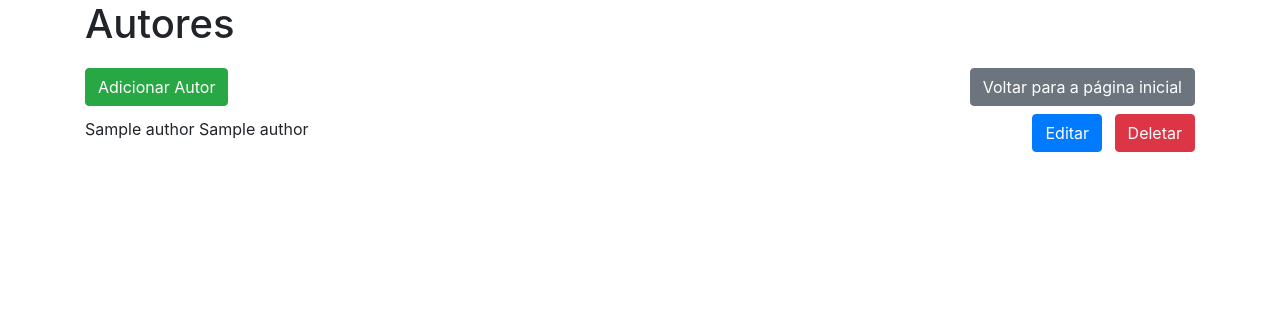
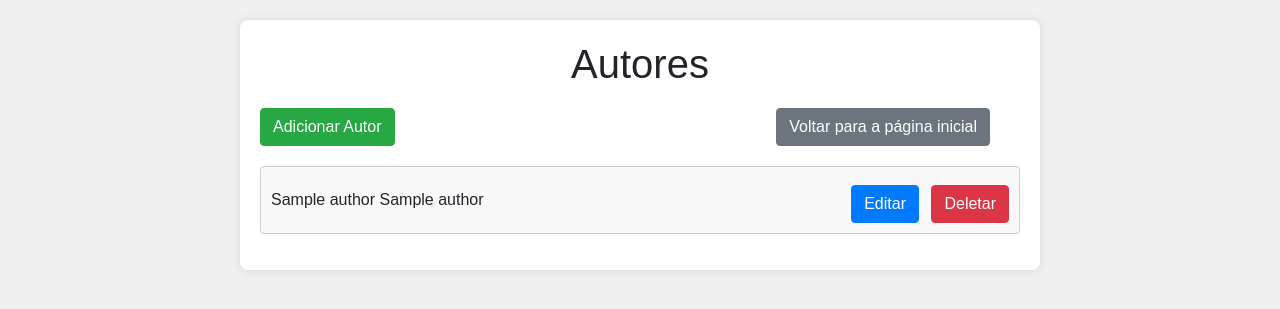
Before and after one commit to lecunha23/EditoraLivro, a Django app: page /author/ in a window 1280 px wide. Shown: the top 309 px of the page. Run offline with Django 5.2, Linux system fonts and the light colour scheme; tables that the repository leaves empty hold one stand-in row (values such as "Sample post"); some libraries are stand-ins or nearby versions.

Commit message:
Feat: tentando centralizar botao voltar

```diff
--- a/authors/templates/authors/author_list.html
+++ b/authors/templates/authors/author_list.html
@@ -6,18 +6,44 @@
     <!-- Adicione o link para o Bootstrap CSS -->
     <link rel="stylesheet" href="https://stackpath.bootstrapcdn.com/bootstrap/4.5.2/css/bootstrap.min.css">
     <style>
+        body {
+            font-family: Arial, sans-serif;
+            background-color: #f0f0f0;
+            margin: 0;
+            padding: 20px;
+        }
+        .container {
+            max-width: 800px;
+            margin: 0 auto;
+            background-color: #ffffff;
+            padding: 20px;
+            border-radius: 8px;
+            box-shadow: 0 0 10px rgba(0, 0, 0, 0.1);
+        }
+        h1 {
+            text-align: center;
+            margin-bottom: 20px;
+        }
         .author-list {
             list-style-type: none;
             padding: 0;
+            margin-top: 20px;
         }
         .author-list li {
             margin-bottom: 10px;
+            padding: 10px;
+            border: 1px solid #ccc;
+            border-radius: 4px;
+            background-color: #f9f9f9;
         }
         .author-actions {
             margin-top: 20px;
+            display: flex;
+            justify-content: space-between;
+            align-items: center; /* Alinha os itens verticalmente */
         }
         .author-actions .btn-group {
-            margin-right: 10px;
+            margin-right: 20px;
         }
         .author-info {
             display: flex;
@@ -31,7 +57,7 @@
         <h1>Autores</h1>
 
         <div class="author-actions">
-            <div class="row">
+            <div class="row w-100">
                 <div class="col-md-6">
                     <a href="{% url 'author_create' %}" class="btn btn-success">Adicionar Autor</a>
                 </div>
@@ -52,6 +78,8 @@
                         <a href="{% url 'author_delete' author.pk %}" class="btn btn-danger">Deletar</a>
                     </div>
                 </li>
+            {% empty %}
+                <li>Nenhum autor encontrado.</li>
             {% endfor %}
         </ul>
 
--- a/books/forms.py
+++ b/books/forms.py
@@ -1,6 +1,6 @@
 from django import forms
 from .models import Livro
-from .validators import validar_isbn
+import re
 
 
 class LivroForm(forms.ModelForm):
```
Also changed, not shown: books/templates/books/livro_list.html (+13 -7 lines).
